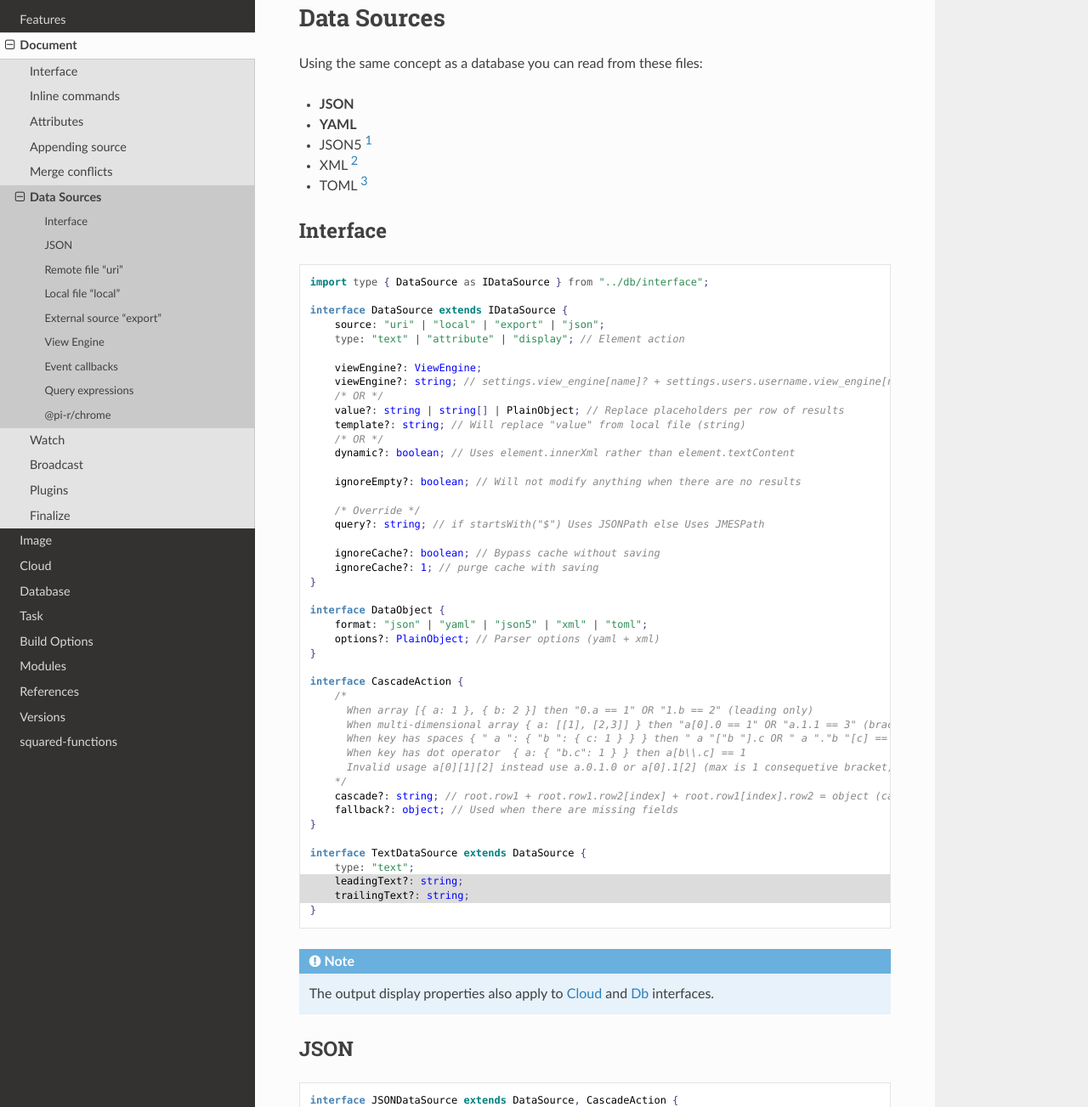
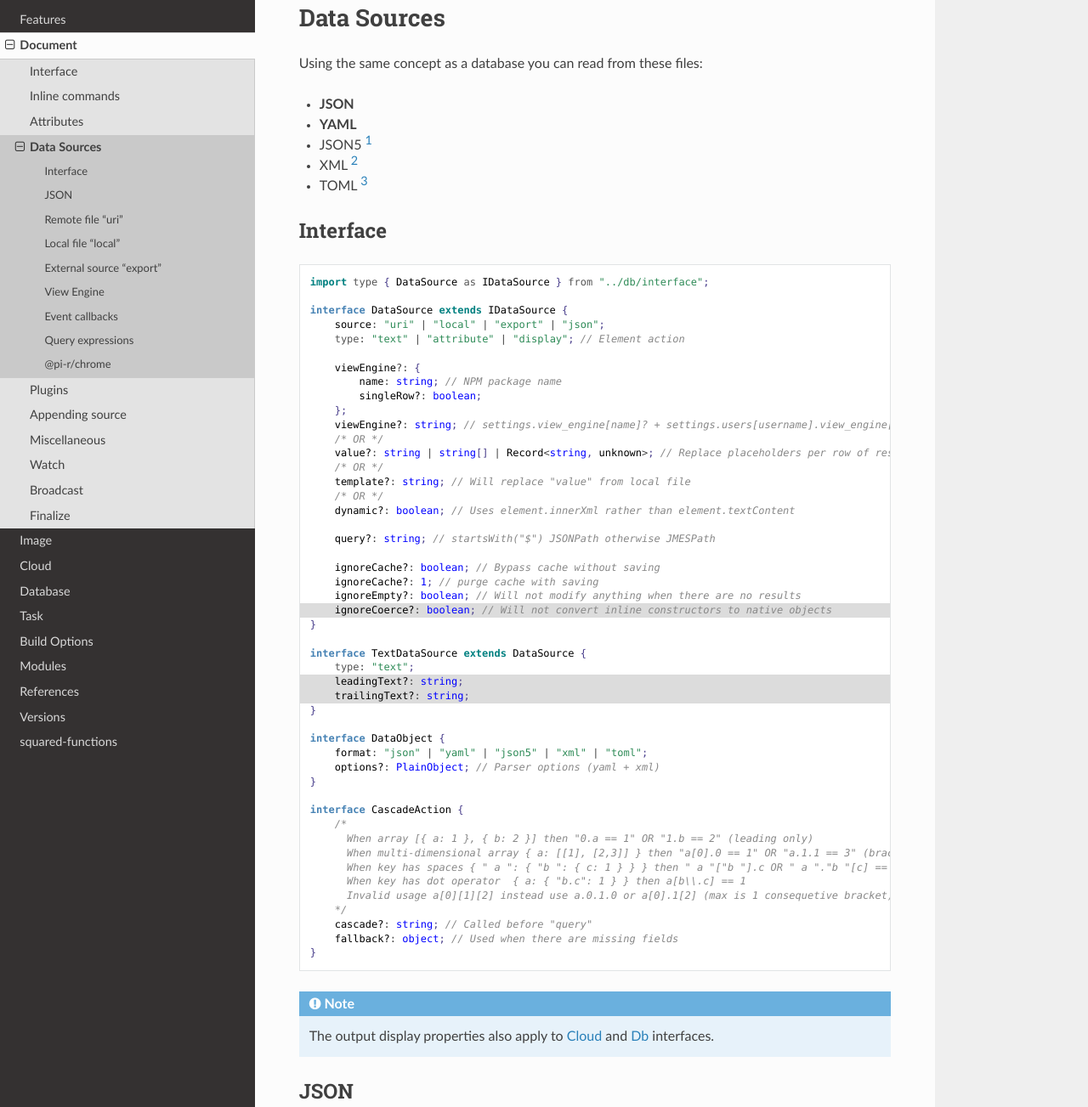
Before and after one commit to anpham6/chrome-docs, a Sphinx documentation site: the page built from source/document/data.rst, in a window 1280 px wide and 1400 px high, cut to the strip 97-1400 px from the top of the window. Shown: the whole strip at 85% size. Built offline with Sphinx 7.4.7 and the Read the Docs theme 2.0.0, drawn with Linux system fonts in a browser that asks for light colours; some of the changed text lies outside the part shown.

Commit message:
Document: Merge page was renamed Miscellaneous.

```diff
--- a/source/document/data.rst
+++ b/source/document/data.rst
@@ -22,21 +22,30 @@ Interface
       source: "uri" | "local" | "export" | "json";
       type: "text" | "attribute" | "display"; // Element action
 
-      viewEngine?: ViewEngine;
-      viewEngine?: string; // settings.view_engine[name]? + settings.users.username.view_engine[name]? (overlay)
+      viewEngine?: {
+          name: string; // NPM package name
+          singleRow?: boolean;
+      };
+      viewEngine?: string; // settings.view_engine[name]? + settings.users[username].view_engine[name]? (overlay)
       /* OR */
-      value?: string | string[] | PlainObject; // Replace placeholders per row of results
-      template?: string; // Will replace "value" from local file (string)
+      value?: string | string[] | Record<string, unknown>; // Replace placeholders per row of results
+      /* OR */
+      template?: string; // Will replace "value" from local file
       /* OR */
       dynamic?: boolean; // Uses element.innerXml rather than element.textContent
 
-      ignoreEmpty?: boolean; // Will not modify anything when there are no results
-
-      /* Override */
-      query?: string; // if startsWith("$") Uses JSONPath else Uses JMESPath
+      query?: string; // startsWith("$") JSONPath otherwise JMESPath
 
       ignoreCache?: boolean; // Bypass cache without saving
       ignoreCache?: 1; // purge cache with saving
+      ignoreEmpty?: boolean; // Will not modify anything when there are no results
+      ignoreCoerce?: boolean; // Will not convert inline constructors to native objects
+  }
+
+  interface TextDataSource extends DataSource {
+      type: "text";
+      leadingText?: string;
+      trailingText?: string;
   }
 
   interface DataObject {
@@ -52,14 +61,8 @@ Interface
         When key has dot operator  { a: { "b.c": 1 } } then a[b\\.c] == 1
         Invalid usage a[0][1][2] instead use a.0.1.0 or a[0].1[2] (max is 1 consequetive bracket)
       */
-      cascade?: string; // root.row1 + root.row1.row2[index] + root.row1[index].row2 = object (called before "query")
+      cascade?: string; // Called before "query"
       fallback?: object; // Used when there are missing fields
-  }
-
-  interface TextDataSource extends DataSource {
-      type: "text";
-      leadingText?: string;
-      trailingText?: string;
   }
 
 .. note:: The output display properties also apply to :doc:`Cloud </cloud/interface>` and :doc:`Db </db/interface>` interfaces.
@@ -246,9 +249,7 @@ Example file ".cjs"
 -------------------
 
 .. code-block:: javascript
-  :caption: NPM package
-
-  // postgres.cjs
+  :caption: /path/to/postgres.cjs
 
   const pg = require("pg");
 
@@ -273,9 +274,7 @@ Example file ".js"
 ------------------
 
 .. code-block:: javascript
-  :caption: Inline function
-
-  // mysql.js
+  :caption: /path/to/mysql.js
 
   function (params, resolve, require) { // async function (params, require)
     const mysql = require("mysql");
@@ -313,10 +312,9 @@ Example usage
     "dataSource": {
       "source": "export",
 
-      "pathname": "npm:custom-postgres",
+      "pathname": "npm:postgres-custom", // npm i postgres-custom
+      /* OR */
       "pathname": "./path/to/postgres.cjs", // settings.directory.export + users/username/?
-      /* OR */
-      "pathname": "/absolute/to/postgres.cjs", // Use "./" for relative paths (permission)
       /* OR */
       "settings": "data-example", // settings.export
 
@@ -346,7 +344,7 @@ View Engine
       };
   }
 
-.. note:: Templating engines with a ``compile(string [, options]): (data?: Record<string, any>) => string`` method are compatible.
+.. note:: Templating engines with a ``compile(string[, options]): (data?: Record<string, any>) => string`` method are compatible.
 
 Example usage
 -------------
@@ -450,6 +448,7 @@ Query expressions
 .. versionadded:: 0.7.0
 
   - *DataSource* property ``source`` option "**json**" as *JSONDataSource* was implemented.
+  - *DataSource* property **ignoreCoerce** was created.
   - *TextDataSource* property **leadingText** | **trailingText** were created.
 
 .. [#] npm i json5
--- a/source/document/index.rst
+++ b/source/document/index.rst
@@ -8,12 +8,12 @@ Document
   interface
   inline
   attributes
+  data
+  plugins/index
   append
-  merge
-  data
+  miscellaneous
   watch
   broadcast
-  plugins/index
   finalize
 
 .. note:: **JSON/YAML** is the preferred way to configure commands due to the limitiations of storing data inline using the ``data-chrome-`` dataset namespace. Any assets inside the configuration file will override any settings either inline or from JavaScript.
--- a/source/document/inline.rst
+++ b/source/document/inline.rst
@@ -116,7 +116,7 @@ data-chrome-metadata
 .. code-block::
   :caption: Any plain object
 
-  <script src="/dist/squared.js" data-chrome-metadata='{ "custom-rollup": { "import-maps": {} }, "custom-terser": { "config": {} } }'></script>
+  <script src="/dist/squared.js" data-chrome-metadata='{ "rollup-custom": { "import-maps": {} }, "terser-custom": { "config": {} } }'></script>
 
 Inline commands are usually sufficient for simple web pages. More advanced configurations are possible using a JSON/YAML external configuration file. [#]_
 
```
Also changed, not shown: other parts of source/document/data.rst (+1 -1 lines), source/build.rst (+3 -4 lines), source/document/miscellaneous.rst (renamed from source/document/merge.rst, +29 -1 lines).
